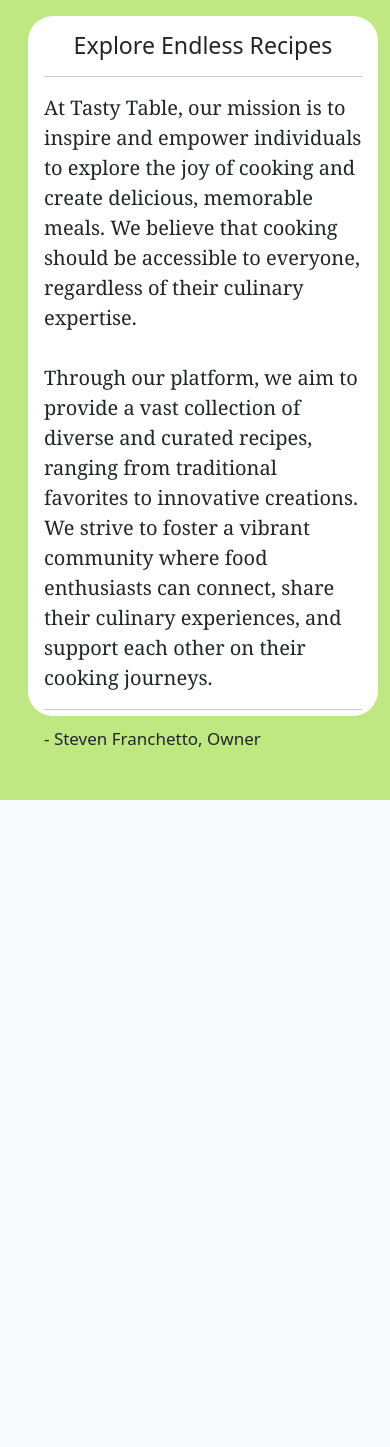
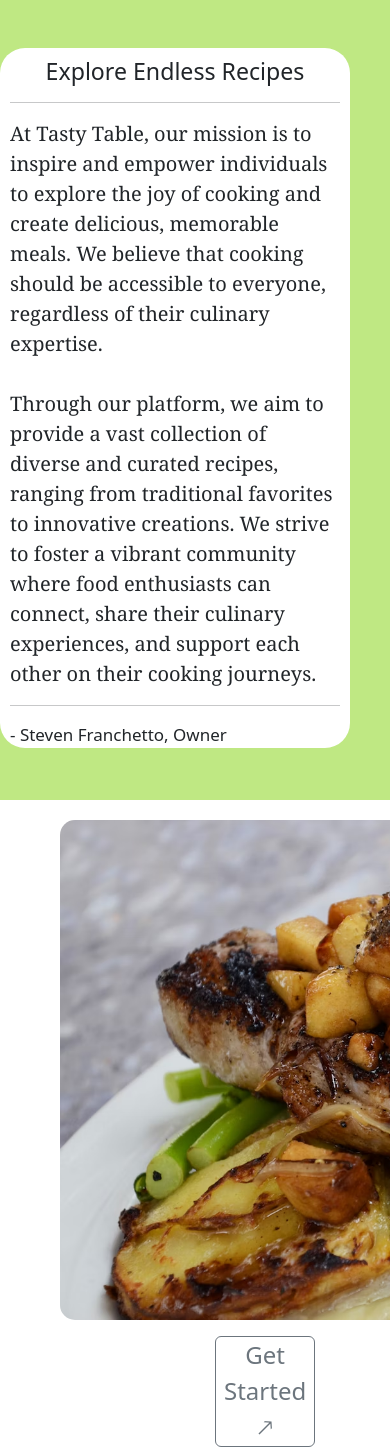
Before and after one commit to sFranchetto/TastyTable, a Flask app: page / in a window 390 px wide; the page is wider, and only the part inside the window is pictured. Shown: the part 66-1513 px from the top of that part. Before the commit the page ends 866 px from the top of that part, so only its background shows below. Run offline with Flask 3, Linux system fonts and the light colour scheme.

Commit message:
Edited landing page format

```diff
--- a/templates/bootstrap.html
+++ b/templates/bootstrap.html
@@ -1,4 +1,5 @@
 <meta charset="utf-8">
     <meta name="viewport" content="width=device-width, initial-scale=1">
     <title> Tasty Table </title>
+    <link rel="icon" href="/static/TTLogo.PNG">
     <link href="https://cdn.jsdelivr.net/npm/bootstrap@5.3.0/dist/css/bootstrap.min.css" rel="stylesheet" integrity="sha384-9ndCyUaIbzAi2FUVXJi0CjmCapSmO7SnpJef0486qhLnuZ2cdeRhO02iuK6FUUVM" crossorigin="anonymous">
--- /dev/null
+++ b/templates/carousel.html
@@ -0,0 +1 @@
+<!-- TO DO - EVENTUALLY!
--- a/templates/home.html
+++ b/templates/home.html
@@ -18,19 +18,27 @@
 
     <div class="container">
       <div class="row" style="margin-bottom:16px; ">
-        <div class=col-md-3>
-          <div class="lead m-3 p-3" id="rcorners1" >
+          <div class="col-6 mt-5 mb-4" id="rcorners1">
             <h3 class="text-center">Explore Endless Recipes </h3><hr>
-            <p style="font-family:Georgia ">
+            <p class="lead"  style="font-family:Georgia ">
             At Tasty Table, our mission is to inspire and empower individuals to explore the joy of cooking and create delicious, memorable meals. We believe that cooking should be accessible to everyone, regardless of their culinary expertise.
   <br/><br/>
-Through our platform, we aim to provide a vast collection of diverse and curated recipes, ranging from traditional favorites to innovative creations. We strive to foster a vibrant community where food enthusiasts can connect, share their culinary experiences, and support each other on their cooking journeys.
-            </p><hr>
-    <p style="font-size:17px">- Steven Franchetto, Owner</p>
-    </div>
-    </div>
-    <div class="d-none d-md-block col-md-6">
-      <img src="/static/logo.webp" style="height:320px; border-radius: 4px;"/>
-    </div>
+Through our platform, we aim to provide a vast collection of diverse and curated recipes, ranging from traditional favorites to innovative creations. We strive to foster a vibrant community where food enthusiasts can connect, share their culinary experiences, and support each other on their cooking journeys.</p><hr>
+            <p style="font-size:17px">- Steven Franchetto, Owner</p>
+          </div>
+        <div class="col-6 ms-5 mt-5">
+            <!-- {% include 'carousel.html' %} -->
+            <img src="/static/third.avif" style="height:500px; border-radius: 15px;"/>
+            <div class="row justify-content-center">
+            <div class="col-4 mt-3" style="margin-left:180px;">
+            <button type="button" class="btn btn-outline-secondary"
+        style="--bs-btn-padding-y: .025rem; --bs-btn-padding-x: .5rem; --bs-btn-font-size: 1.5rem;">
+              Get Started 🡕
+            </button>
+            </div>
+            </div>
+        </div>
+      </div>
+      </div>
   </body>
 </html>
```
Also changed, not shown: static/TTLogo.PNG (added), static/first.avif (added), static/second.avif (added), static/third.avif (added).
